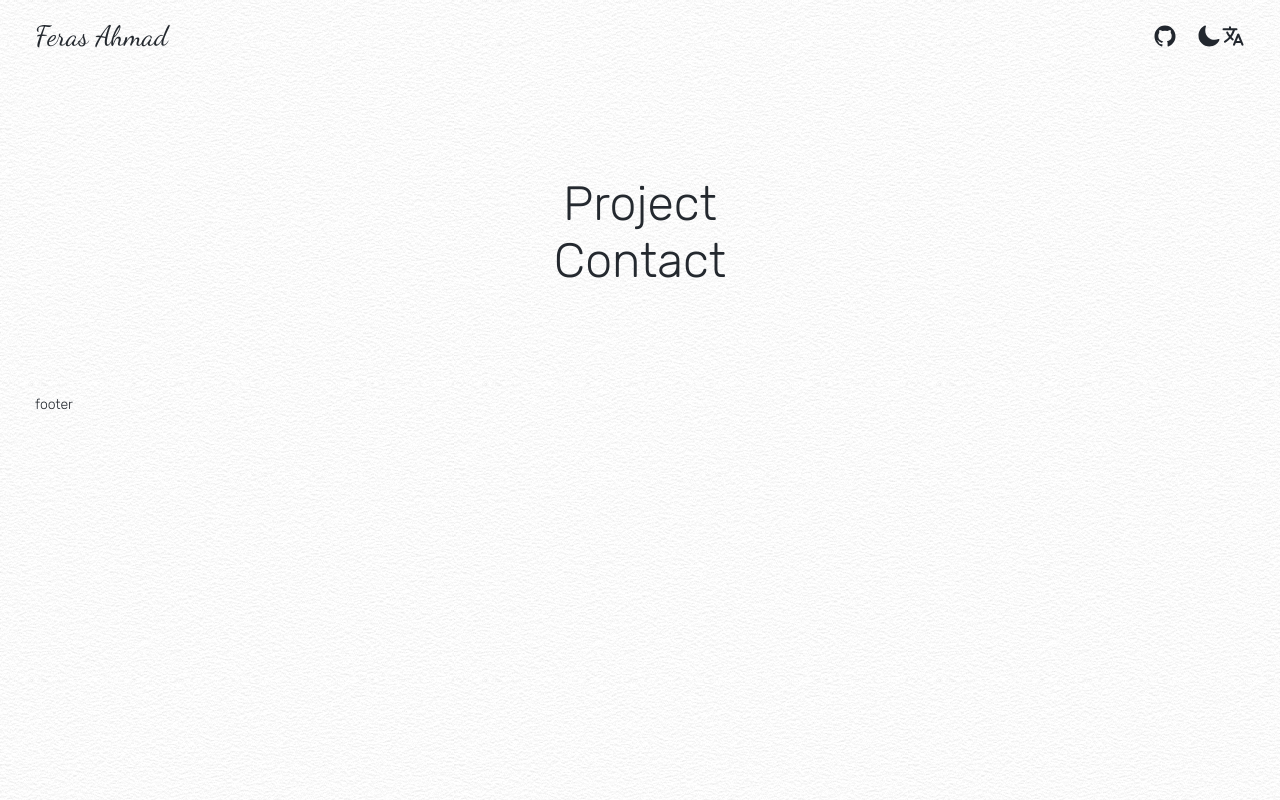
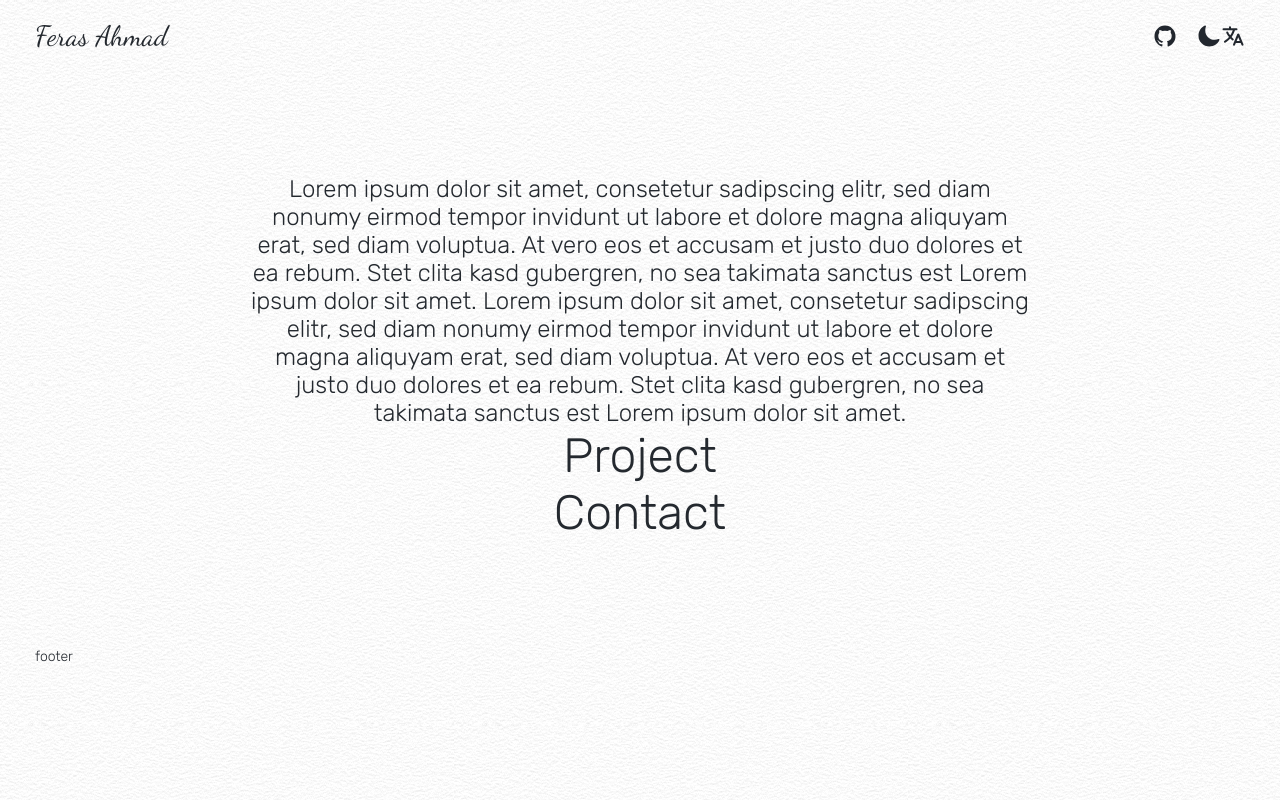
Before and after one commit to Eng-FerasAhmad/portfolio, a React (Vite) app: page / in a window 1280 px wide. Built offline with nearby package versions, Linux system fonts and the light colour scheme.

Commit message:
adjust some style

```diff
--- a/src/components/sections/developer/styles.ts
+++ b/src/components/sections/developer/styles.ts
@@ -6,13 +6,13 @@
   font-size: ${pixelToRem(24)};
   margin-bottom: ${pixelToRem(48)};
   height: fit-content;
-  width: fit-content;
+  display: flex;
+  justify-content: center;
 `;
 
 export const ContentContainer = styled.div`
   display: flex;
   flex-direction: row;
-  width: 100%;
 
   @media ${device.mobile} {
     flex-direction: column;
@@ -34,6 +34,7 @@
   border-radius: 50%;
   width: ${pixelToRem(150)};
   height: ${pixelToRem(150)};
+  flex-shrink: 0;
 
   @media ${device.mobile} {
     margin: auto;
@@ -52,17 +53,16 @@
   white-space: pre-line;
   text-align: left;
   line-height:  ${pixelToRem(32)};
-  width: 70%;
 
   @media ${device.mobile} {
     width: 100%;
   }
 
   @media ${device.tablet} {
-    width: 70%;
+    width: fit-content;
   }
 
   @media ${device.desktop} {
-    width: 70%;
+    width: fit-content;
   }
 `;
--- a/src/components/sections/techstack/Techstack.tsx
+++ b/src/components/sections/techstack/Techstack.tsx
@@ -7,6 +7,7 @@
   return (
     <TechstackContainer>
       <div>{viewModel && viewModel.entityHeader}</div>
+      <div>Lorem ipsum dolor sit amet, consetetur sadipscing elitr, sed diam nonumy eirmod tempor invidunt ut labore et dolore magna aliquyam erat, sed diam voluptua. At vero eos et accusam et justo duo dolores et ea rebum. Stet clita kasd gubergren, no sea takimata sanctus est Lorem ipsum dolor sit amet. Lorem ipsum dolor sit amet, consetetur sadipscing elitr, sed diam nonumy eirmod tempor invidunt ut labore et dolore magna aliquyam erat, sed diam voluptua. At vero eos et accusam et justo duo dolores et ea rebum. Stet clita kasd gubergren, no sea takimata sanctus est Lorem ipsum dolor sit amet.</div>
     </TechstackContainer>
   );
 }
--- a/src/components/sections/techstack/styles.ts
+++ b/src/components/sections/techstack/styles.ts
@@ -1,3 +1,5 @@
 import styled from 'styled-components';
 
-export const TechstackContainer = styled.div``;
+export const TechstackContainer = styled.div`
+  font-size: 24px;
+`;
--- a/src/models/developer/data-en.json
+++ b/src/models/developer/data-en.json
@@ -2,7 +2,7 @@
   "entityHeader": "Developer",
   "title": "Frontend Engineer",
   "name": "Feras Ahmad",
-  "about": "Hi, I'm Feras \nFrontend Engineer \nLorem ipsum dolor sit amet, consetetur sadipscing elitr, sed diam nonumy eirmod tempor invidunt ut labore et dolore magna aliquyam erat, sed diam voluptua. At vero eos et accusam et justo duo dolores et ea rebum. Stet clita kasd gubergren, no sea takimata sanctus est Lorem ipsum dolor sit amet. Lorem ipsum dolor sit amet, consetetur sadipscing elitr, sed diam nonumy eirmod tempor invidunt ut labore et dolore magna aliquyam erat, sed diam voluptua. At vero eos et accusam et justo duo dolores et ea rebum. Stet clita kasd gubergren, no sea takimata sanctus est Lorem ipsum dolor sit amet.",
+  "about": "Hi, I'm Feras \nFrontend Engineer \n",
   "socialAccount": [{ "name": "LinkedIn", "url": "", "visible": false }],
   "language": ["German", "English", "Arabic"]
 }
```
